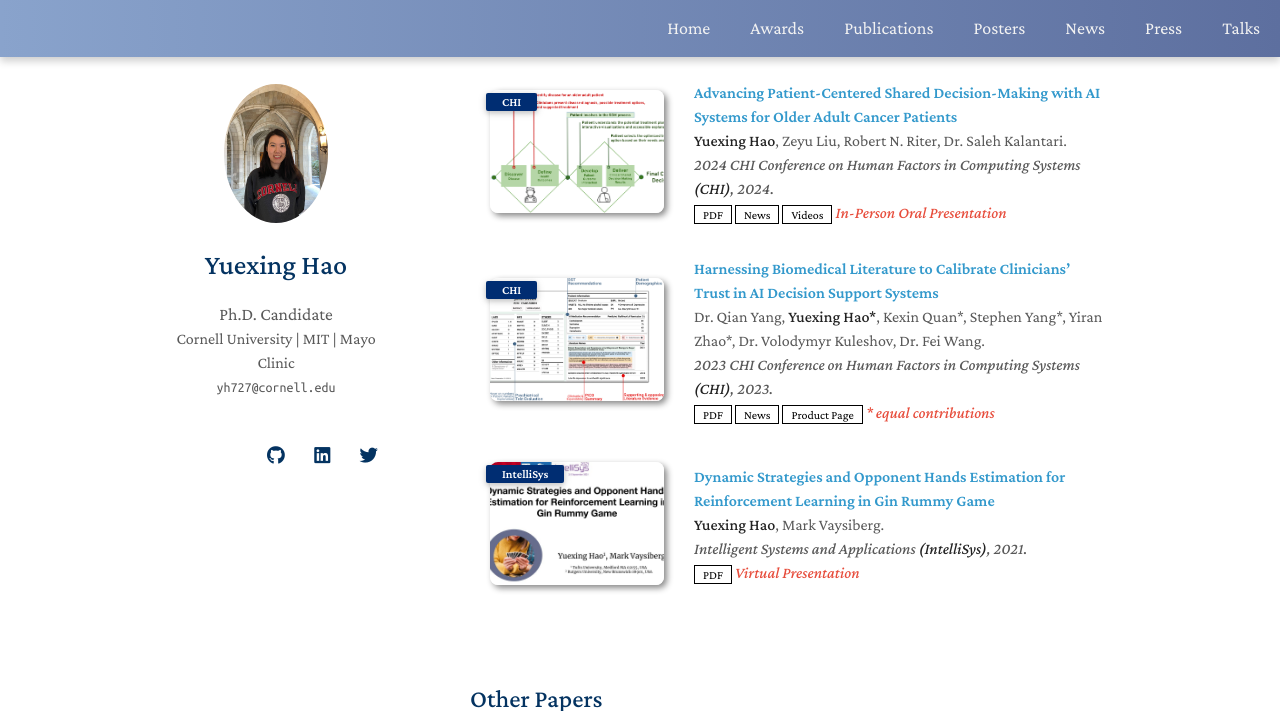
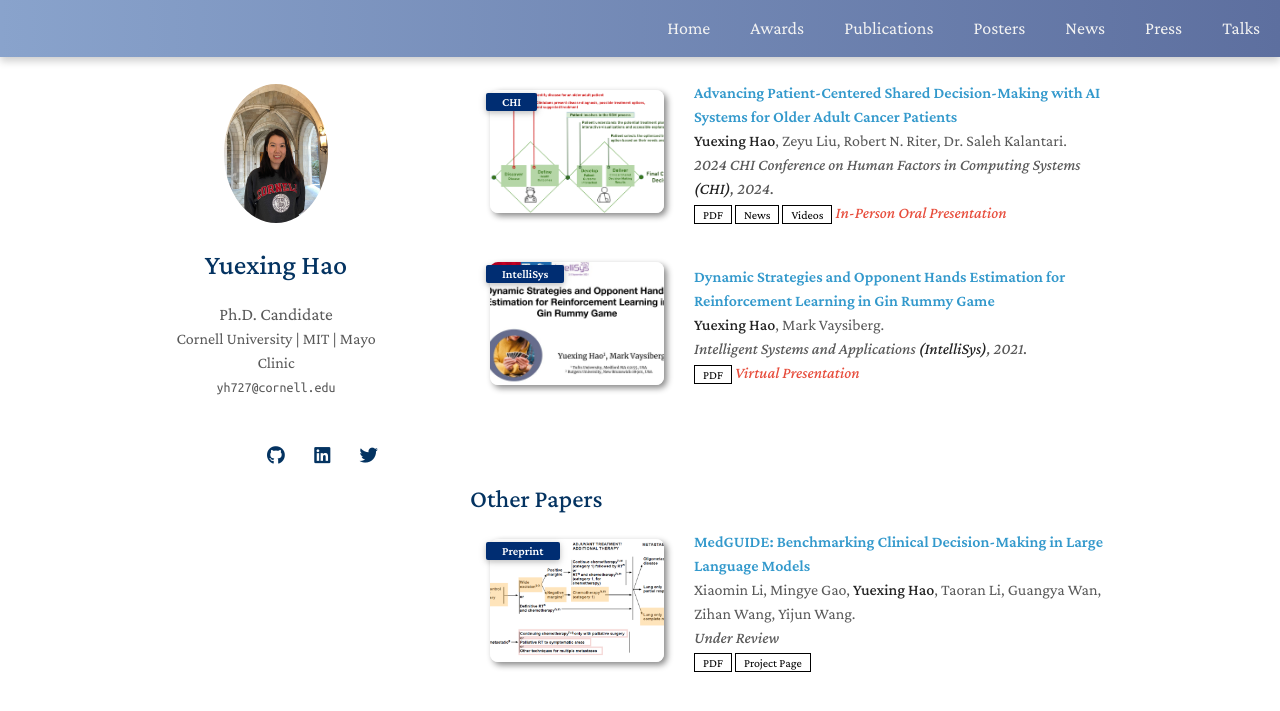
Before and after one commit to YuexingHao/Yuexing-Hao, a Jekyll site: the page built from index.md, in a window 1280 px wide and 900 px high, scrolled down 2286 px, cut to the strip 0-711 px from the top of the window. Built offline with Jekyll 4.4.1, drawn with Linux system fonts in a browser that asks for light colours; nearby versions of some CDN libraries; a style sheet for code colours, icons or effects is not loaded; our own code applies the rules of GitHub Pages for plain Markdown files.

Commit message:
Update publications.yml

```diff
--- a/_data/publications.yml
+++ b/_data/publications.yml
@@ -39,16 +39,6 @@ main:
     news: https://news.cornell.edu/stories/2024/05/ai-may-improve-doctor-patient-interactions-older-adults-cancer
     image: ./assets/img/Design Diamond Pic.png
 
-  - title: Harnessing Biomedical Literature to Calibrate Clinicians’ Trust in AI Decision Support Systems
-    authors: Dr. Qian Yang, <strong>Yuexing Hao*</strong>, Kexin Quan*, Stephen Yang*, Yiran Zhao*, Dr. Volodymyr Kuleshov, Dr. Fei Wang.
-    conference_short: CHI
-    conference: 2023 CHI Conference on Human Factors in Computing Systems <strong>(CHI)</strong>, 2023.
-    pdf: https://dl.acm.org/doi/10.1145/3544548.3581393
-    news: https://news.cornell.edu/stories/2023/04/ai-tool-gains-doctors-trust-giving-advice-colleague
-    page: https://yuexinghao.github.io/BLR_demo_site/main_page.html
-    image: ./assets/img/Post_Design.jpg
-    notes: "* equal contributions"
-
   - title: "Dynamic Strategies and Opponent Hands Estimation for Reinforcement Learning in Gin Rummy Game"
     authors: <strong>Yuexing Hao</strong>, Mark Vaysiberg.
     conference_short: IntelliSys
```
